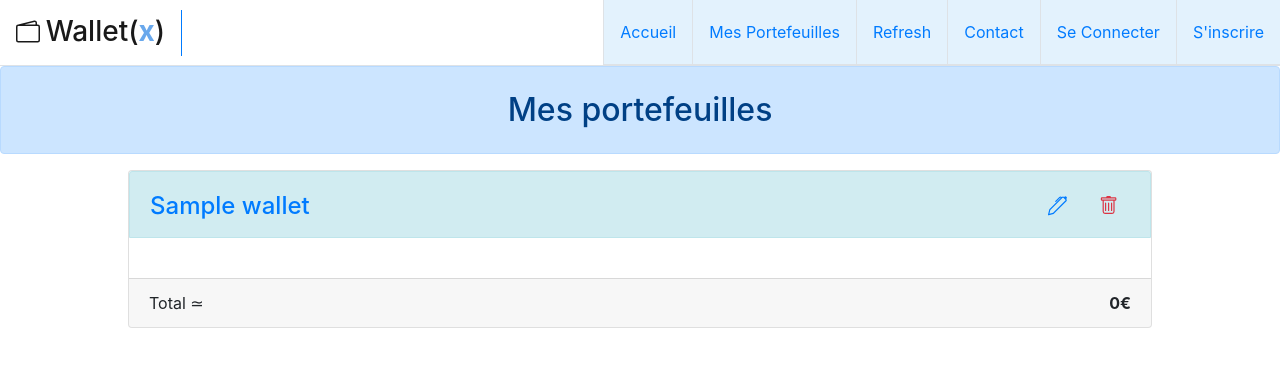
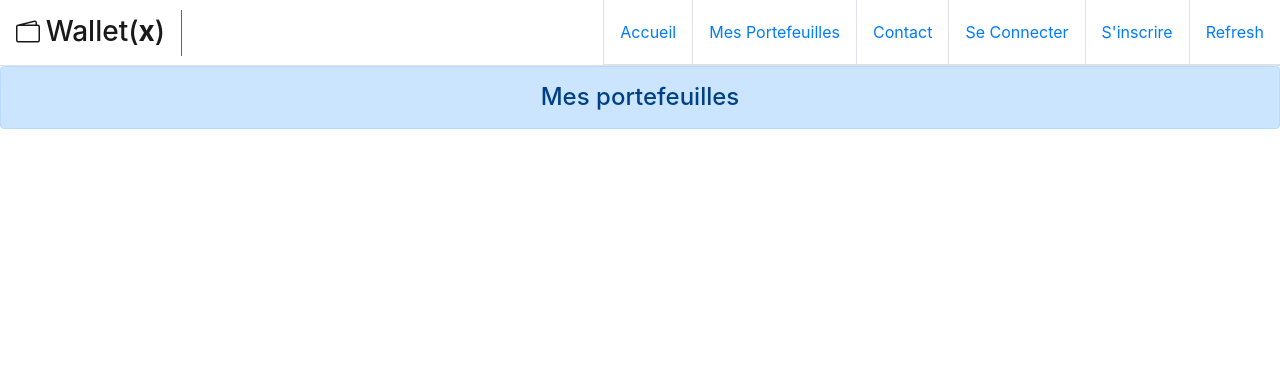
Before and after one commit to LouisDreamsDev/p5, a PHP site: template templates/my_wallet.php in a window 1280 px wide. Shown: the top 367 px of the page. Run offline with PHP 8.4, Linux system fonts and the light colour scheme; the template is opened without the code that fills it: most values are stand-ins (such as "Sample title", 1, 10 or a date in 2020); data that the repository does not hold is empty.

Commit message:
myWallet vue debug + json route

```diff
--- a/config/Router.php
+++ b/config/Router.php
@@ -66,8 +66,11 @@ class Router
                 elseif($route === 'administration'){
                     $this->backController->administration();
                 }
-                elseif ($route === 'refreshApi'){
+                elseif($route === 'refreshApi'){
                     $this->frontController->refreshApiData();
+                }
+                elseif($route === 'json'){
+                    $this->frontController->showJson();
                 }
                 else{
                     $this->errorController->errorNotFound();
--- a/public/style.css
+++ b/public/style.css
@@ -1,27 +1,16 @@
 #main-logo {
   margin: 0 0 7px 0;
-}
-#x-title {
-  color: #69a8ec;
-}
-
-.nav {
-  background-color: #e3f2fd;
 }
 #home-cards {
   width: 80%;
   margin: auto;
 }
 .card {
-  width: 30rem;
+  width: 25rem;
   margin: 4px;
 }
 .card-text {
   font-size: 0.9em;
-}
-.card-select {
-  width: 80%;
-  height: 10px;
 }
 label {
   margin: 16px 0 16px 0;
--- a/src/services/CmcApiService.php
+++ b/src/services/CmcApiService.php
@@ -3,8 +3,6 @@
 namespace App\src\services;
 
 use Exception;
-
-use App\src\DAO;
 
 class CmcApiService
 {
@@ -39,6 +37,7 @@ class CmcApiService
             $response = curl_exec($curl); // Send the request, save the response
             curl_close($curl); // Close request
             $json = json_decode($response);
+            // only use the data of the response (not status)
             return $json->data;
         }
         catch (Exception $e)
--- a/templates/base.php
+++ b/templates/base.php
@@ -21,16 +21,16 @@
             <ul class="nav d-flex justify-content-between">
                 <li class="nav-item border-bottom border-left"><a class="nav-link my-1 py-3" href="../public/index.php">Accueil</a></li>
                 <li class="nav-item border-bottom border-left"><a class="nav-link my-1 py-3" href="../public/index.php?route=myWallet">Mes Portefeuilles</a></li>
-                <li class="nav-item border-bottom border-left"><a class="nav-link my-1 py-3" href="../public/index.php?route=refreshApi">Refresh</a></li>
                 <li class="nav-item border-bottom border-left"><a class="nav-link my-1 py-3" href="../public/index.php?route=contact">Contact</a></li>
                 <li class="nav-item border-bottom border-left"><a class="nav-link my-1 py-3" href="../public/index.php?route=login">Se Connecter</a></li>
                 <li class="nav-item border-bottom border-left"><a class="nav-link my-1 py-3" href="../public/index.php?route=register">S'inscrire</a></li>
+                <li class="nav-item border-bottom border-left"><a class="nav-link my-1 py-3" href="../public/index.php?route=refreshApi">Refresh</a></li>
             </ul>
         </div>
     </nav>
 </header>
 <div id="content">
-    <h2 class="text-center py-4 alert alert-primary"><?= $this->title ?></h2>
+    <h4 class="path-title text-center py-3 alert alert-primary"><?= $this->title ?></h4>
     <?= $content ?>
 </div>
 <footer>
--- a/templates/my_wallet.php
+++ b/templates/my_wallet.php
@@ -1,58 +1,25 @@
-<?php $this->title = 'Mes portefeuilles'; ?>
+<?php
+
+use App\src\model\Wallet;
+
+$this->title = 'Mes portefeuilles'; ?>
 <?= $this->session->show('new_wallet'); ?>
 <?= $this->session->show('edit_wallet'); ?>
 <?= $this->session->show('delete_wallet'); ?>
 
 <div id="global-wallet">
+
 <?php
+
 foreach($wallets as $wallet)
 {
-    ?>
-    <div class="card mb-4">
-        <div class="card-header d-flex alert alert-info pb-0">
-            <a class="my-1 py-1 mr-auto" href="../public/index.php?route=editWallet&walletId=<?= $wallet->getId(); ?>"><h4 ><?= $wallet->getTitle(); ?></h4></a>
-            <a class="mr-3 mb-2 p-2" href="../public/index.php?route=editWallet&walletId=<?= $wallet->getId(); ?>">
-                <svg width="1.2em" height="1.2em" viewBox="0 0 16 16" class="bi bi-pen" fill="currentColor" xmlns="http://www.w3.org/2000/svg">
-                    <path fill-rule="evenodd" d="M13.498.795l.149-.149a1.207 1.207 0 1 1 1.707 1.708l-.149.148a1.5 1.5 0 0 1-.059 2.059L4.854 14.854a.5.5 0 0 1-.233.131l-4 1a.5.5 0 0 1-.606-.606l1-4a.5.5 0 0 1 .131-.232l9.642-9.642a.5.5 0 0 0-.642.056L6.854 4.854a.5.5 0 1 1-.708-.708L9.44.854A1.5 1.5 0 0 1 11.5.796a1.5 1.5 0 0 1 1.998-.001zm-.644.766a.5.5 0 0 0-.707 0L1.95 11.756l-.764 3.057 3.057-.764L14.44 3.854a.5.5 0 0 0 0-.708l-1.585-1.585z"/>
-                </svg>
-            </a>
-            <a class="mr-1 mb-2 p-2 text-danger" href="../public/index.php?route=deleteWallet&walletId=<?= $wallet->getId(); ?>">
-                <svg width="1.2em" height="1.2em" padding="10px" viewBox="0 0 16 16" class="bi bi-trash" fill="currentColor" xmlns="http://www.w3.org/2000/svg">
-                    <path d="M5.5 5.5A.5.5 0 0 1 6 6v6a.5.5 0 0 1-1 0V6a.5.5 0 0 1 .5-.5zm2.5 0a.5.5 0 0 1 .5.5v6a.5.5 0 0 1-1 0V6a.5.5 0 0 1 .5-.5zm3 .5a.5.5 0 0 0-1 0v6a.5.5 0 0 0 1 0V6z"/>
-                    <path fill-rule="evenodd" d="M14.5 3a1 1 0 0 1-1 1H13v9a2 2 0 0 1-2 2H5a2 2 0 0 1-2-2V4h-.5a1 1 0 0 1-1-1V2a1 1 0 0 1 1-1H6a1 1 0 0 1 1-1h2a1 1 0 0 1 1 1h3.5a1 1 0 0 1 1 1v1zM4.118 4L4 4.059V13a1 1 0 0 0 1 1h6a1 1 0 0 0 1-1V4.059L11.882 4H4.118zM2.5 3V2h11v1h-11z"/>
-                </svg>
-            </a>
-        </div>
-    <?php
-    $sum = 0;
-    foreach($wallet->getWalletHasCoins() as $coin)
+    d($wallet);
+    foreach($wallet->getWalletHasCoins() as $whc)
     {
-        $sum += $coin->getCoinPrice() * $coin->getCoinQuantity();
-        ?>
-        <ul class="list-group">
-            <li class=" ml-2 mr-2 list-group-item border-bottom d-flex">
-                <span><strong class="text-success"><?= $coin->getCoinSymbol(); ?></strong> &#8771 <?= $coin->getCoinPrice(); ?> &euro; x <?= $coin->getCoinQuantity(); ?></span>
-                <div class="ml-auto">
-                    <a class="text-danger" href="../public/index.php?route=deleteCoinFromWallet&walletId=<?= $wallet->getId(); ?>coinId=<?= $coin->getCoinId(); ?>">
-                        <svg width="1em" height="1em" viewBox="0 0 16 16" class="bi bi-trash" fill="currentColor" xmlns="http://www.w3.org/2000/svg">
-                            <path d="M5.5 5.5A.5.5 0 0 1 6 6v6a.5.5 0 0 1-1 0V6a.5.5 0 0 1 .5-.5zm2.5 0a.5.5 0 0 1 .5.5v6a.5.5 0 0 1-1 0V6a.5.5 0 0 1 .5-.5zm3 .5a.5.5 0 0 0-1 0v6a.5.5 0 0 0 1 0V6z"/>
-                            <path fill-rule="evenodd" d="M14.5 3a1 1 0 0 1-1 1H13v9a2 2 0 0 1-2 2H5a2 2 0 0 1-2-2V4h-.5a1 1 0 0 1-1-1V2a1 1 0 0 1 1-1H6a1 1 0 0 1 1-1h2a1 1 0 0 1 1 1h3.5a1 1 0 0 1 1 1v1zM4.118 4L4 4.059V13a1 1 0 0 0 1 1h6a1 1 0 0 0 1-1V4.059L11.882 4H4.118zM2.5 3V2h11v1h-11z"/>
-                        </svg>
-                    </a>
-                </div>
-            </li>
-        </ul>
-        <?php
+        d($whc);
+        echo $whc->getCoins()->getSymbol();
     }
-    ?>
-        <div class="card-footer mt-4 d-flex">
-            <p id="wallet_total" class="m-0">Total &#8771</p>
-            <span class="ml-auto"><strong><?= $sum ?>&euro;</strong></span>
-        </div>
-    </div>
-    <?php
 }
 ?>
 
 </div>
-<?php
```
Also changed, not shown: src/DAO/CoinDAO.php (+4 -4 lines), src/DAO/WalletDAO.php (+12 -16 lines), src/controller/FrontController.php (+32 -4 lines), src/model/WalletHasCoins.php (+2 -13 lines).
